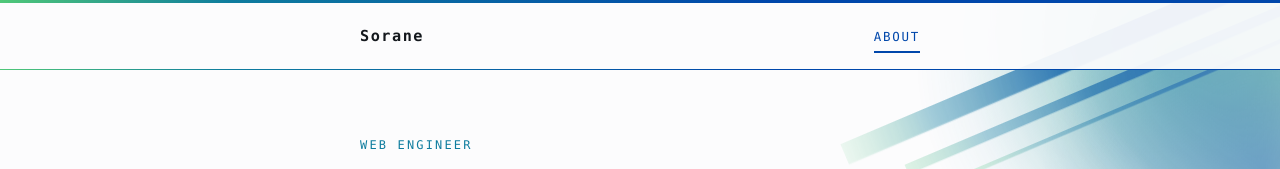
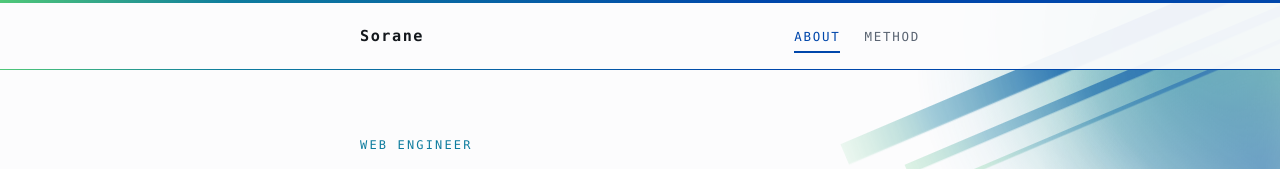
Before and after one commit to sorane-sumikaze/sumikaze-tech, a plain HTML site: page index.html in a window 1280 px wide. Shown: the top 169 px of the page. Drawn offline with Linux system fonts and the light colour scheme.

Commit message:
Add Method link to nav
/method.html への導線を追加する。名刺の QR がトップに着地するため、
トップから方法論ダイジェストへ到達できないと 1 対 N の提示が成立しない。

KaHal-LIFE #88 / #87

```diff
--- a/index.html
+++ b/index.html
@@ -492,6 +492,7 @@ body.is-reading .accent { opacity: 0.1; }
     <a class="nav-brand" href="#top">Sorane</a>
     <ul class="nav-list">
       <li><a href="#about" aria-current="page">About</a></li>
+      <li><a href="./method.html">Method</a></li>
       <!-- 将来の追加位置：Blog / Portfolio -->
     </ul>
   </div>
```
